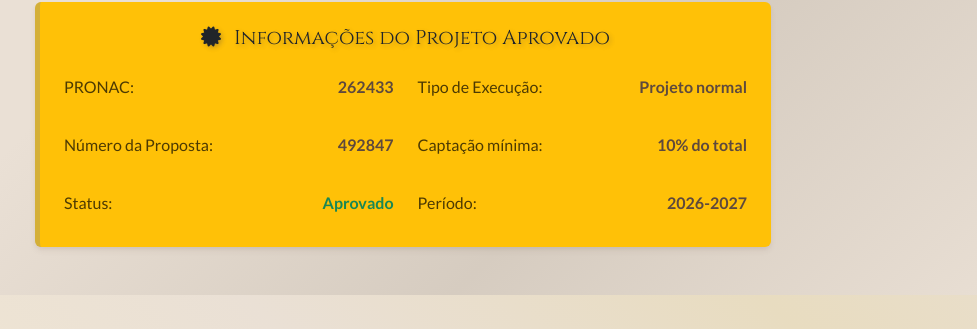
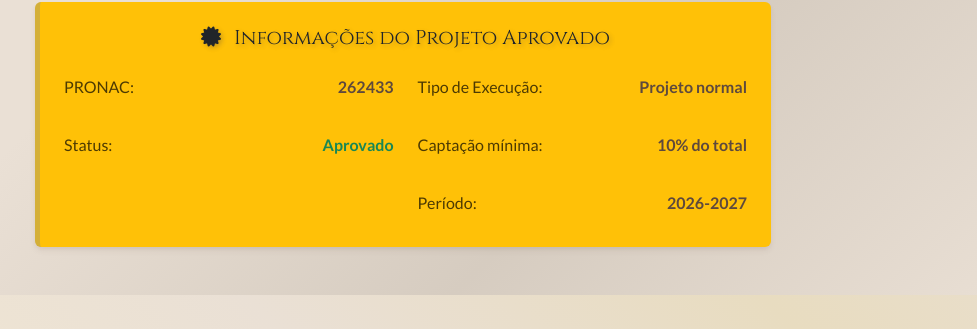
Before and after one commit to CelsoBrunno/paixao_de_cristo_2026, a Flask app: page /seja-patrocinador in a window 1280 px wide. Shown: the part 2345-2674 px from the top of the page, without its empty margins (237-1214 px from the left). Run offline with Flask 3, Linux system fonts and the light colour scheme; some libraries are stand-ins or nearby versions.

Commit message:
Remove número da proposta e mantém apenas o PRONAC.
Evita redundância na comunicação comercial e nas páginas de patrocínio.

Co-authored-by: Cursor <cursoragent@cursor.com>

```diff
--- a/app/pdf_generator.py
+++ b/app/pdf_generator.py
@@ -437,7 +437,7 @@ def generate_onepage_patrocinio_pdf() -> bytes:
     pdf.drawString(MARGIN_X + 0.4 * cm, y - 1.2 * cm, "R$ 499.554,00 liberados para captação")
     pdf.setFont("Helvetica", 8)
     fiscal_lines = [
-        "PRONAC 262433  ·  Proposta 492847  ·  Status: APROVADO",
+        "PRONAC 262433  ·  Status: APROVADO",
         "Portaria 0258/26  ·  Processo 01400.010060/2026-38",
         "Empresas do Lucro Real: até 4% do IRPJ com dedução do valor investido.",
         "*Marketing, ESG e legado cultural com incentivo fiscal — não é doação sem retorno.",
--- a/app/templates/patrocinadores.html
+++ b/app/templates/patrocinadores.html
@@ -261,12 +261,6 @@
                                 <div class="d-flex justify-content-between">
                                     <span class="pronac-label">PRONAC:</span>
                                     <span class="pronac-valor fw-bold">262433</span>
-                                </div>
-                            </div>
-                            <div class="pronac-item mb-3">
-                                <div class="d-flex justify-content-between">
-                                    <span class="pronac-label">Número da Proposta:</span>
-                                    <span class="pronac-valor fw-bold">492847</span>
                                 </div>
                             </div>
                             <div class="pronac-item">
--- a/app/templates/patrocinio_onepage.html
+++ b/app/templates/patrocinio_onepage.html
@@ -1044,7 +1044,6 @@
                 </div>
                 <div class="op-badge-row">
                     <span class="op-badge">PRONAC 262433</span>
-                    <span class="op-badge">Proposta 492847</span>
                 </div>
                 <p>
                     Empresas do Lucro Real podem destinar até 4% do IRPJ com dedução do valor investido.
```
